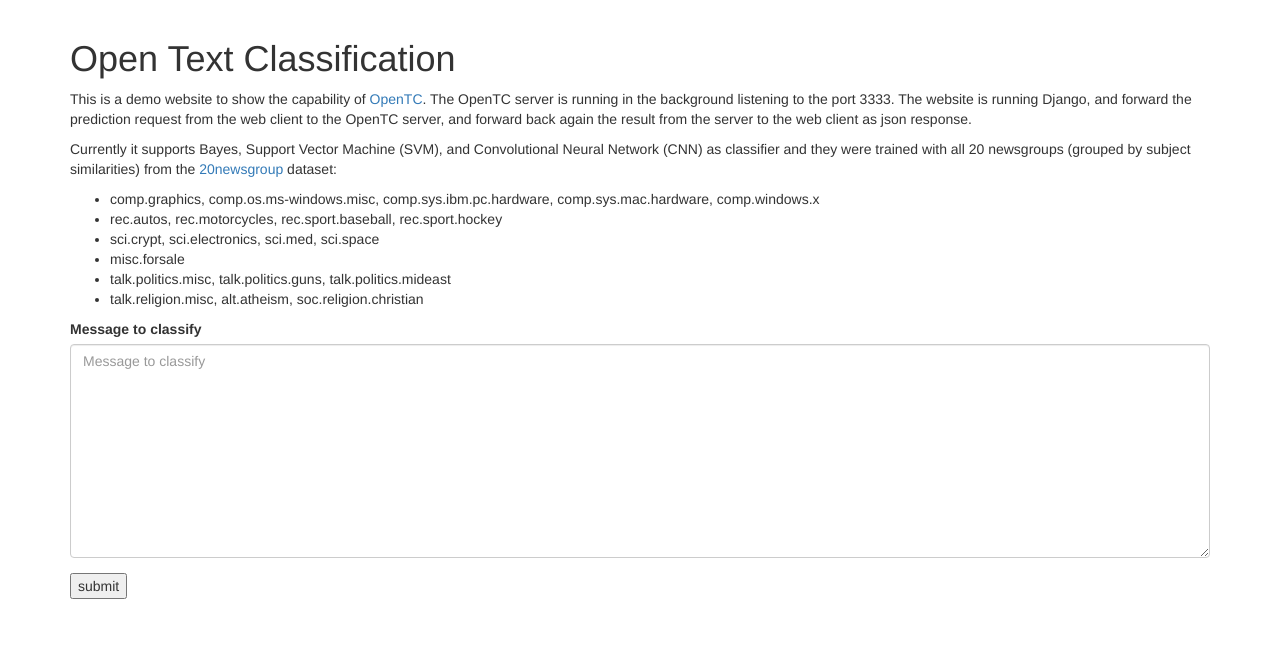
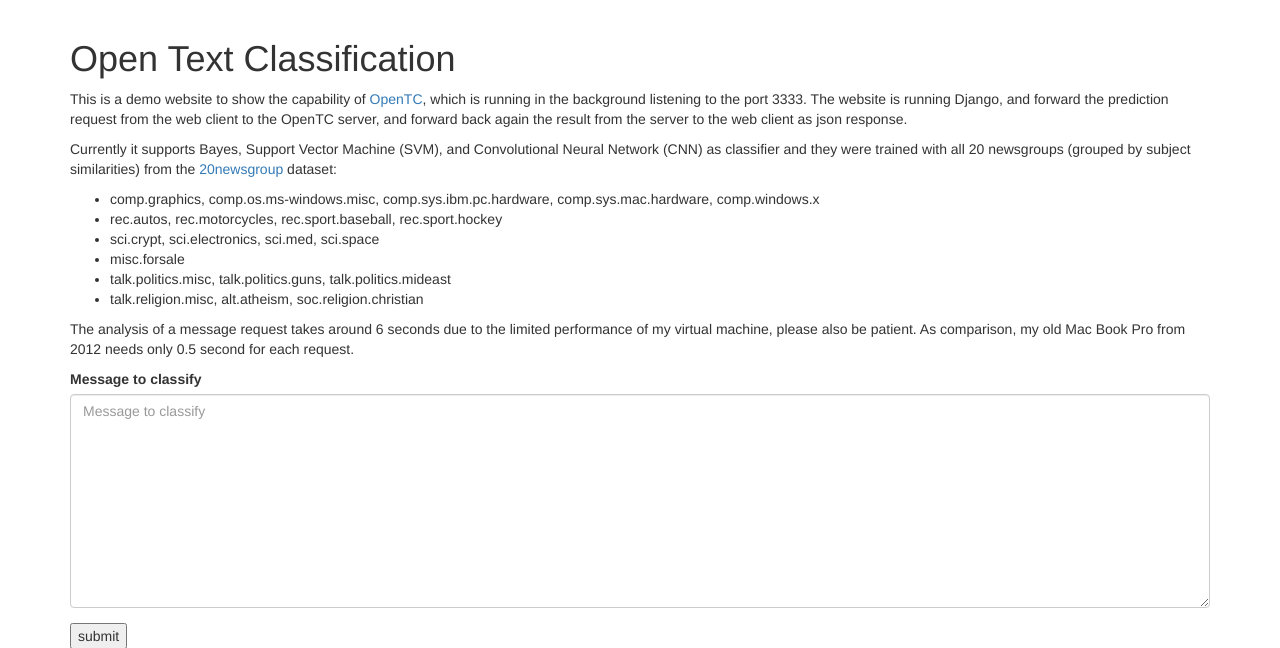
Before and after one commit to cahya-wirawan/opentc-web, a Django app: page /demo/ in a window 1280 px wide. Shown: the part 51-699 px from the top of the page. Run offline with Django 3.2, Linux system fonts and the light colour scheme; some libraries are stand-ins or nearby versions.

Commit message:
Updated the demo page

```diff
--- a/classifier/templates/classifier/predict.html
+++ b/classifier/templates/classifier/predict.html
@@ -5,8 +5,8 @@
 {# Load the tag library #}
 {% load bootstrap3 %}
 <p>
-    This is a demo website to show the capability of <a href="https://github.com/cahya-wirawan/opentc">OpenTC</a>.
-    The OpenTC server is running in the background listening to the port 3333. The website is running Django, and forward
+    This is a demo website to show the capability of <a href="https://github.com/cahya-wirawan/opentc">OpenTC</a>,
+    which is running in the background listening to the port 3333. The website is running Django, and forward
     the prediction request from the web client to the OpenTC server, and forward back again the result from the server
     to the web client as json response.
 </p>
@@ -22,6 +22,10 @@
         <li>talk.politics.misc, talk.politics.guns, talk.politics.mideast </li>
         <li>talk.religion.misc, alt.atheism, soc.religion.christian</li>
     </ul>
+</p>
+<p>
+    The analysis of a message request takes around 6 seconds due to the limited performance of my virtual machine,
+    please also be patient. As comparison, my old Mac Book Pro from 2012 needs only 0.5 second for each request.
 </p>
 
 <form id="message-form" class="form">
```
